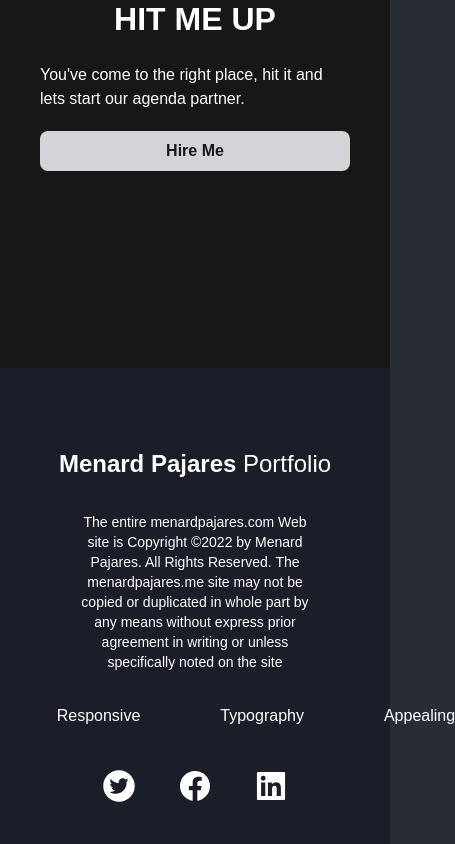
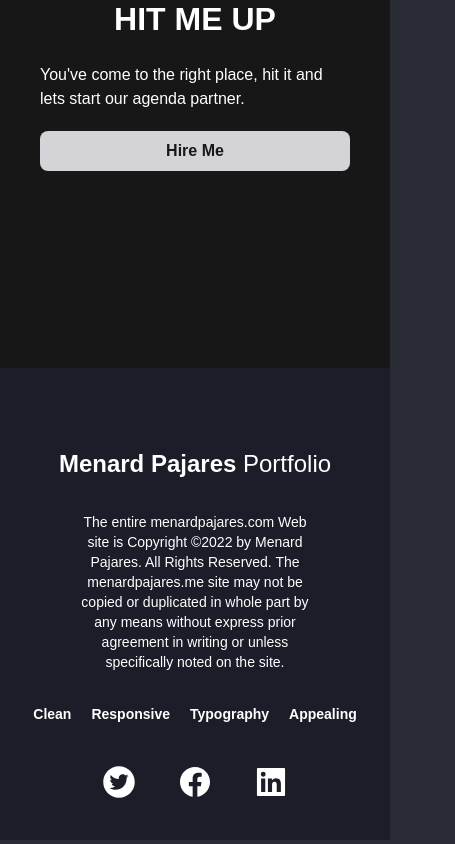
Before and after one commit to DevNanad/MODERN-PORTFOLIO, a React (Create React App) app: page / in a window 390 px wide. Shown: the part 4014-4858 px from the top of the page, 455 px wide, since content can reach past the window. Built offline with nearby package versions, Linux system fonts and the light colour scheme.

Commit message:
footer responsiveness

```diff
--- a/src/components/Footer.js
+++ b/src/components/Footer.js
@@ -8,9 +8,9 @@ function Footer() {
 
         <h1 className='text-center text-2xl font-semibold'>Menard Pajares <span className='font-light port'>Portfolio</span></h1>
 
-        <p className='w-3/5 py-8 text-center text-sm'>The entire menardpajares.com Web site is Copyright &copy;2022 by Menard Pajares. All Rights Reserved. The menardpajares.me site may not be copied or duplicated in whole part by any means without express prior agreement in writing or unless specifically noted on the site </p>
+        <p className='w-3/5 py-8 text-center text-sm'>The entire menardpajares.com Web site is Copyright &copy;2022 by Menard Pajares. All Rights Reserved. The menardpajares.me site may not be copied or duplicated in whole part by any means without express prior agreement in writing or unless specifically noted on the site.</p>
 
-        <div className="objectives flex gap-20">
+        <div className="objectives font-semibold flex gap-5 text-sm md:text-md md:gap-20">
             <h3>Clean</h3>
             <h3>Responsive</h3>
             <h3>Typography</h3>
```
